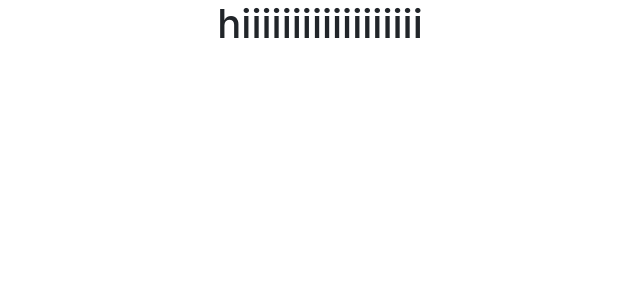
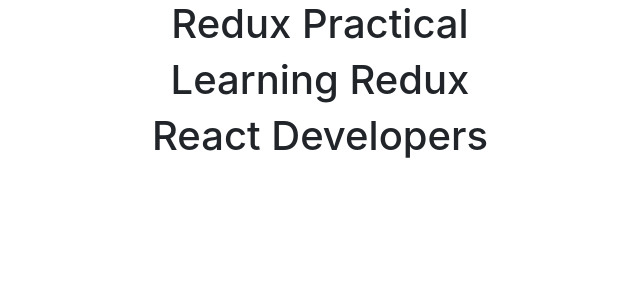
Before and after one commit to HusnainK721/my-first-app, a React (Create React App) app: page / in a window 1280 px wide. Shown: the top 300 px of the page, without its empty margins (320-960 px from the left). Built offline with nearby package versions, Linux system fonts and the light colour scheme.

Commit message:
success fully fetched data from redux

```diff
--- a/src/Component/Practice/FetchingDataFromRedux/FetchingDataFromReduxChild.jsx
+++ b/src/Component/Practice/FetchingDataFromRedux/FetchingDataFromReduxChild.jsx
@@ -1,9 +1,9 @@
 import React from "react";
 
-export const FetchingDataFromReduxChild = () => {
+export const FetchingDataFromReduxChild = ({ itemCurrent }) => {
   return (
     <div>
-      <h1>hiiiiiiiiiiiiiiiiii</h1>
+      <h1>{itemCurrent.name}</h1>
     </div>
   );
 };
--- a/src/Component/Practice/FetchingDataFromRedux/FetchingDataFromReduxParent.jsx
+++ b/src/Component/Practice/FetchingDataFromRedux/FetchingDataFromReduxParent.jsx
@@ -1,10 +1,17 @@
-import React from "react";
+import React, { useState } from "react";
 import { FetchingDataFromReduxChild } from "./FetchingDataFromReduxChild";
+import { useSelector } from "react-redux";
+import { getAllGroups } from "../../../State/Selector/groupSelector";
+export const FetchingDataFromReduxParent = () => {
+  const selector = useSelector(getAllGroups);
+  const [groupData, setGroupData] = useState(selector);
 
-export const FetchingDataFromReduxParent = () => {
   return (
     <div>
-      <FetchingDataFromReduxChild />
+      {groupData &&
+        groupData.map((item) => {
+          return <FetchingDataFromReduxChild itemCurrent={item} />;
+        })}
     </div>
   );
 };
```
Also changed, not shown: 1 other file (tests, documents, lock files or other folders).
